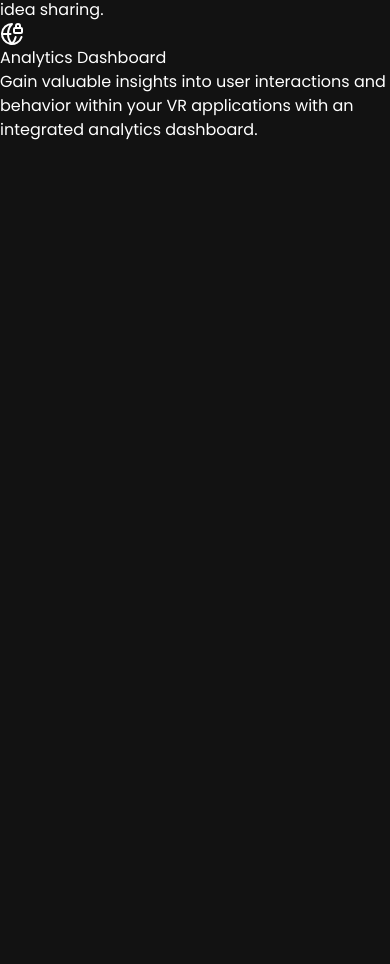
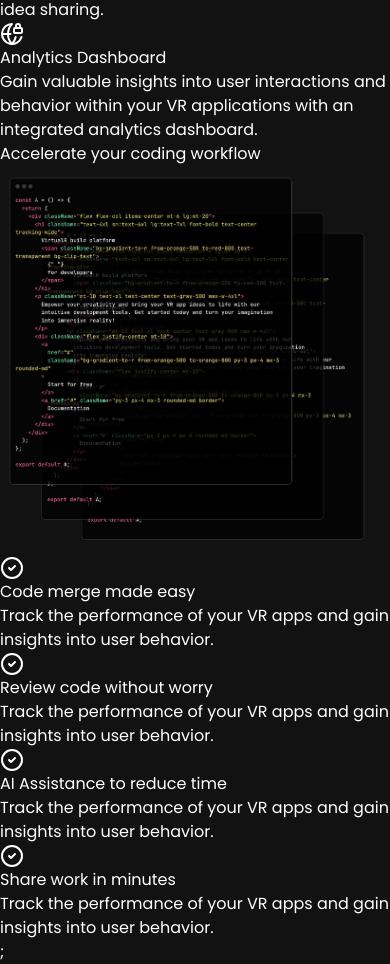
Before and after one commit to karanntech/BYTEUPRISE_WD_02, a React (Vite) app: page / in a window 390 px wide. Shown: the part 1611-2575 px from the top of the page. Before the commit the page ends 1753 px from the top, so only its background shows below. Built offline with nearby package versions, Linux system fonts and the light colour scheme.

Commit message:
Workflow section created

```diff
--- a/src/App.jsx
+++ b/src/App.jsx
@@ -3,6 +3,7 @@
 import FeatureSection from "./components/FeatureSection";
 import HeroSection from "./components/HeroSection";
 import Navbar from "./components/Navbar";
+import Workflow from "./components/Workflow";
 
 const App = () => {
   return (
@@ -11,6 +12,7 @@
     <div className="max-w-7xl mx-auto pt-20 px-6">
     <HeroSection/>
     <FeatureSection/>
+    <Workflow/>
     </div>
     </>
   )
--- /dev/null
+++ b/src/components/Workflow.jsx
@@ -0,0 +1,30 @@
+import { CheckCircle2 } from "lucide-react";
+import codeImg from "../assets/code.jpg";
+import { checklistItems } from "../constants";
+const Workflow = () => {
+  return (
+    <div className="mt-20">
+        <h2 className="text-3xl sm:text-5xl lg:text-6xl text-center mt-6 tracking-wide">Accelerate your {" "}<span className="bg-gradient-to-r from-orange-500 to-red-800 text-transparent bg-clip-text">coding workflow</span></h2>
+        <div className="flex flex-wrap justify-center">
+            <div className="p-2 w-full lg:w-1/2">
+            <img src={codeImg} alt="Code" />
+            </div>
+            <div className="pt-12 w-full lg:w-1/2">
+            {checklistItems.map((item, index) => (
+                <div key={index} className="flex mb-12">
+                    <div className="text-green-400 mx-6 bg-neutral-900 h-10 w-10 p-2 justify-center items-center rounded-full">
+                        <CheckCircle2/>
+                    </div>
+                    <div>
+                        <h5 className="mt-1 mb-2 text-xl">{item.title}</h5>
+                        <p className="text-md text-neutral-500">{item.description}</p>
+                    </div>
+                </div>
+            ))};
+            </div>
+        </div>
+    </div>
+  )
+}
+
+export default Workflow;
```
